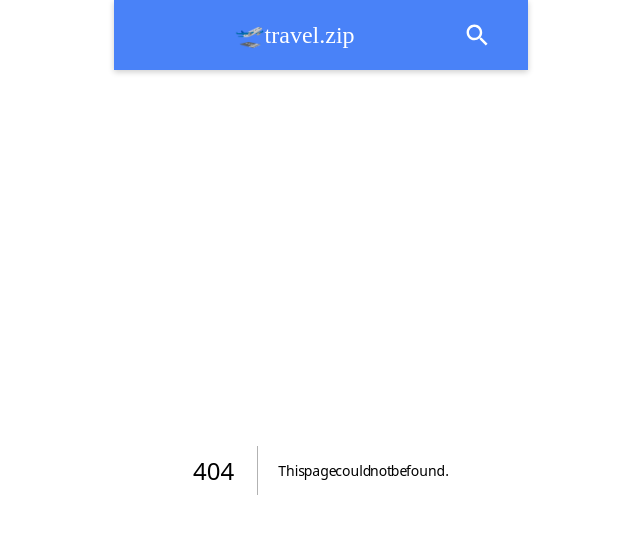
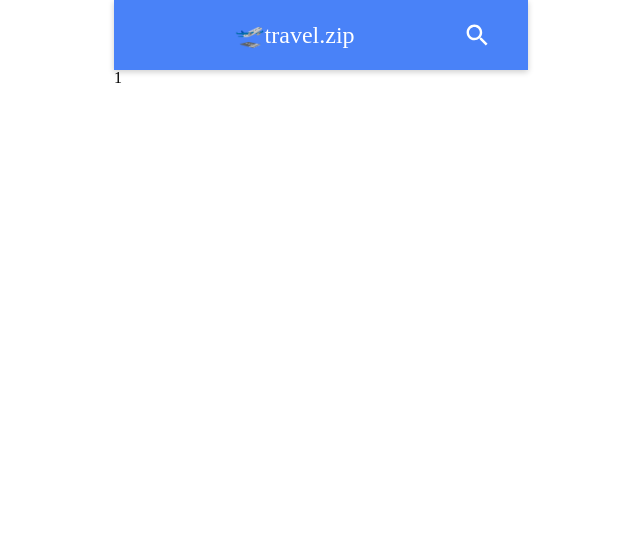
Before and after one commit to prgrms-web-devcourse/Team-Moongsal-Travel.zip-FE, a Next.js app: page /post/1 in a window 1280 px wide. Before the commit this address had no page. Shown: the top 534 px of the page, without its empty margins (319-959 px from the left). Built offline with nearby package versions, Linux system fonts and the light colour scheme; a web font is replaced by a local one.

Commit message:
feat: 포스트 페이지 생성

```diff
--- /dev/null
+++ b/src/pages/post/[id].tsx
@@ -0,0 +1,10 @@
+import { useRouter } from 'next/router';
+
+const Post = () => {
+  const router = useRouter();
+  const { id } = router.query;
+
+  return <div>{id}</div>;
+};
+
+export default Post;
```
